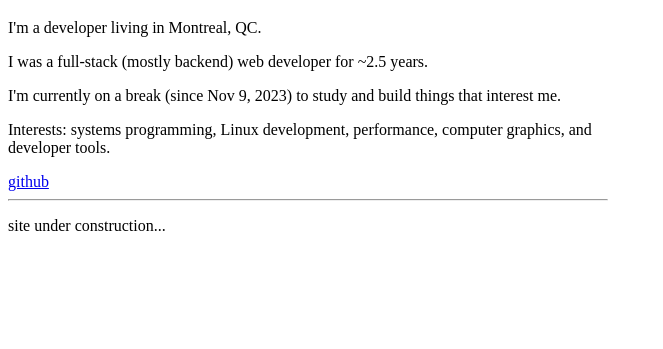
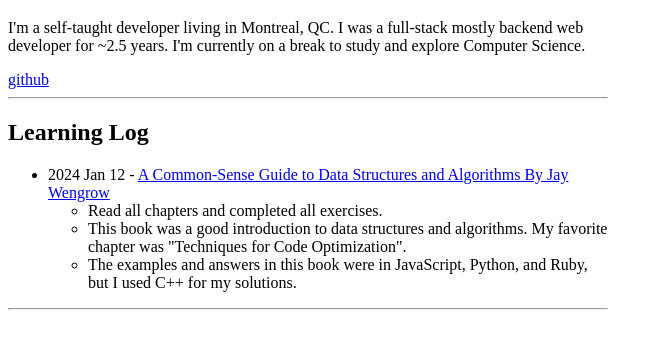
Before and after one commit to mustafa-ozturk/mustafa-ozturk.github.io, a plain HTML site: page index.html in a window 1280 px wide. Shown: the part 61-410 px from the top of the page, without its empty margins (0-663 px from the left). Drawn offline with Linux system fonts and the light colour scheme.

Commit message:
add learning log

```diff
--- a/index.html
+++ b/index.html
@@ -5,13 +5,35 @@
     <title>Mustafa Ozturk</title>
 <body style="max-width: 600px;">
     <h1>Mustafa Ozturk</h1>
-    <p>I'm a developer living in Montreal, QC.</p>
-    <p>I was a full-stack (mostly backend) web developer for ~2.5 years.
-    <p>I'm currently on a break (since Nov 9, 2023) to study and build things that interest me.</p>
-    <p>Interests: systems programming, Linux development, performance,
-    computer graphics, and developer tools.</p>
+    <p>
+       I'm a self-taught developer living in Montreal, QC.
+       I was a full-stack mostly backend web developer for ~2.5 years.
+       I'm currently on a break to study and explore Computer Science.
+    </p>
     <a href="https://github.com/mustafa-ozturk">github</a>
     <hr>
-    <p>site under construction...</p>
+
+    <h2>Learning Log</h2>
+    <ul>
+        <li>2024 Jan 12 -
+            <a
+                href="https://pragprog.com/titles/jwdsal2/a-common-sense-guide-to-data-structures-and-algorithms-second-edition/"
+                target="_blank">
+                A Common-Sense Guide to Data Structures and Algorithms By Jay Wengrow
+            </a>
+        </li>
+        <ul>
+            <li>Read all chapters and completed all exercises.</li>
+            <li>
+                This book was a good introduction to data structures and algorithms.
+                My favorite chapter was "Techniques for Code Optimization".
+            </li>
+            <li>
+                The examples and answers in this book were in JavaScript,
+                Python, and Ruby, but I used C++ for my solutions.
+            </li>
+        </ul>
+    </ul>
+    <hr>
 </body>
 </html>
```
